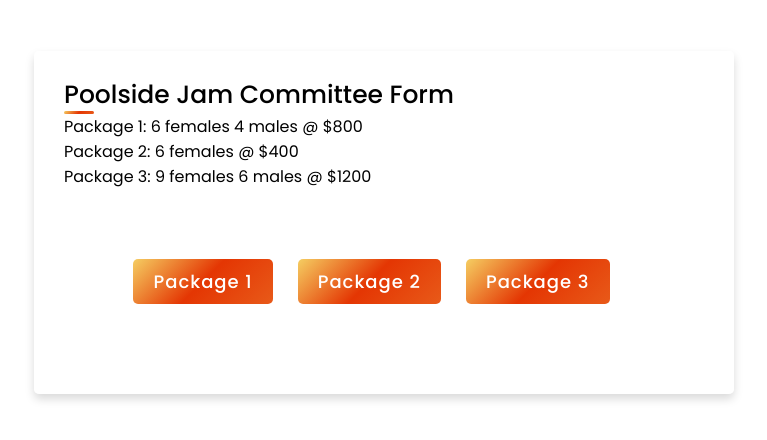
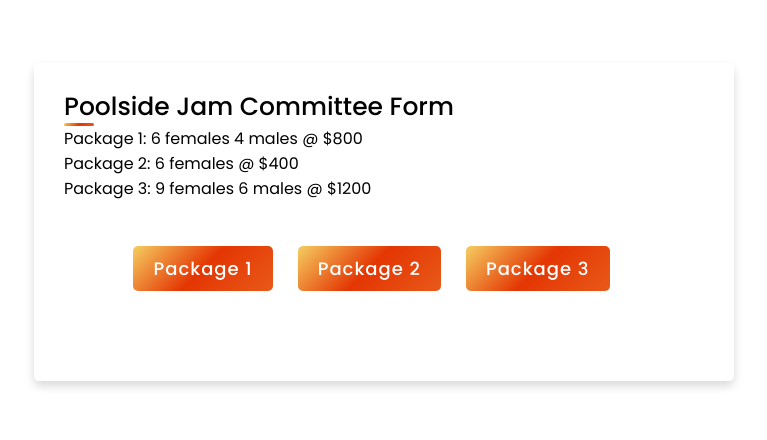
Before and after one commit to zacer868/Community, a plain HTML site: page index.html in a window 1280 px wide. Shown: the part 178-618 px from the top of the page, without its empty margins (256-1023 px from the left). Drawn offline with Linux system fonts and the light colour scheme.

Commit message:
Update index.html

```diff
--- a/index.html
+++ b/index.html
@@ -23,7 +23,7 @@ Package 2:
 Package 3:
 9 females
 6 males
-@ $1200 <br> <br> <br>
+@ $1200 <br> <br>
       </div>
       <div class="holder">
 
```
